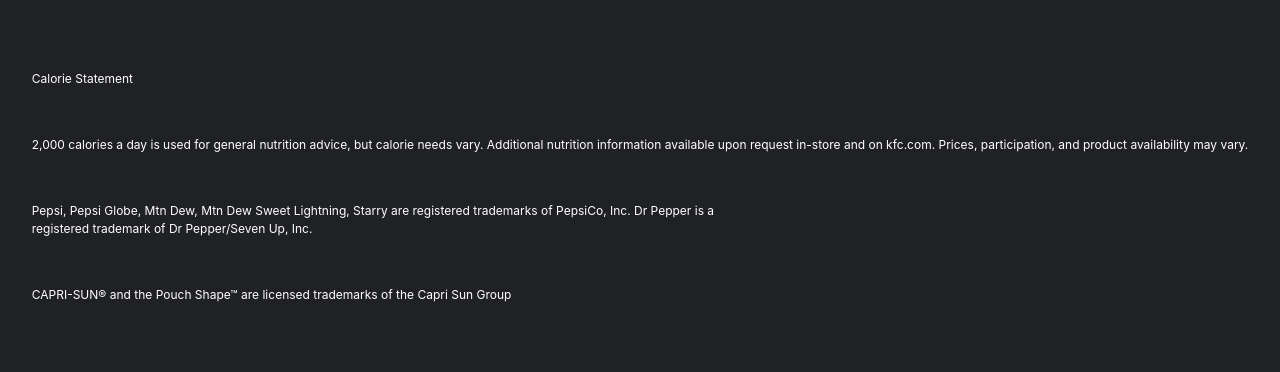
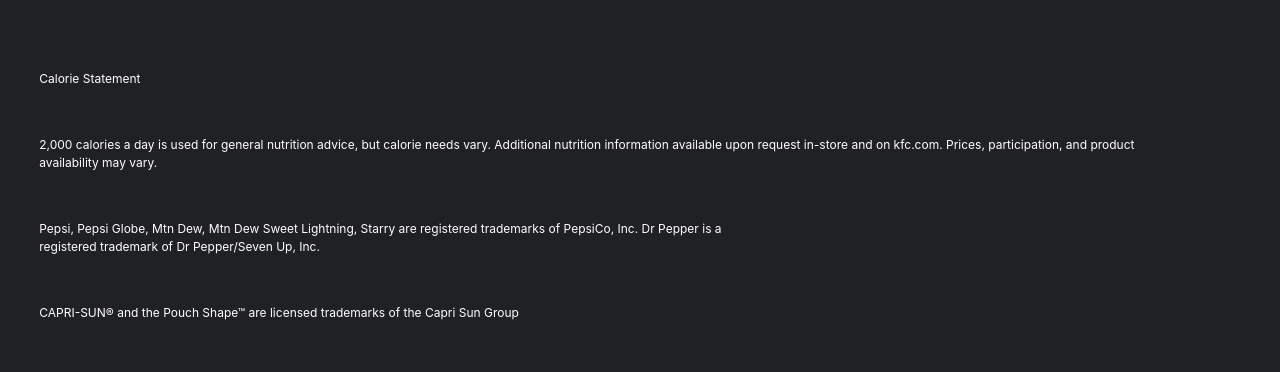
Before and after one commit to Swarnava-paul/kfc.com-react, a React (Vite) app: page / in a window 1280 px wide. Shown: the part 3611-3983 px from the top of the page. Built offline with nearby package versions, Linux system fonts and the light colour scheme.

Commit message:
first section of footer is updated

```diff
--- a/src/components/footer.jsx
+++ b/src/components/footer.jsx
@@ -30,14 +30,18 @@ export function Footer(){
 
 const Firstsectiontext = ()=>{
 
+    const margin_left={
+        ml:'15px'
+    }
+
     return (
         <>
         <Grid display={['none','none','none','grid']}  h='auto' color='white' fontSize={{base:"7px",sm:'8px',md:'9px',lg:"12px"}} fontWeight='400' rowGap={12} mt={{base:"90px",sm:"50px",md:"80px"}} justifyContent='center'>
-           <Box><Text>Calorie Statement</Text></Box>
-           <Box w={{base:"90%",sm:'90%',md:"90%",lg:"100%"}}><Text>2,000 calories a day is used for general nutrition advice, but calorie needs vary. Additional nutrition information available upon request in-store and on kfc.com. Prices, participation, and product availability may vary.</Text></Box>
-           <Box w={{base:"90%",sm:'90%',md:"80%",lg:"60%"}}><Text>Pepsi, Pepsi Globe, Mtn Dew, Mtn Dew Sweet Lightning, Starry are registered trademarks of PepsiCo, Inc.
+           <Box sx={margin_left}><Text>Calorie Statement</Text></Box>
+           <Box sx={margin_left} w={{base:"90%",sm:'90%',md:"90%",lg:"90%"}}><Text>2,000 calories a day is used for general nutrition advice, but calorie needs vary. Additional nutrition information available upon request in-store and on kfc.com. Prices, participation, and product availability may vary.</Text></Box>
+           <Box sx={margin_left} w={{base:"90%",sm:'90%',md:"80%",lg:"60%"}}><Text>Pepsi, Pepsi Globe, Mtn Dew, Mtn Dew Sweet Lightning, Starry are registered trademarks of PepsiCo, Inc.
 Dr Pepper is a registered trademark of Dr Pepper/Seven Up, Inc.</Text></Box>
-           <Box><Text>CAPRI-SUN® and the Pouch Shape™ are licensed trademarks of the Capri Sun Group</Text></Box>
+           <Box sx={margin_left}><Text>CAPRI-SUN® and the Pouch Shape™ are licensed trademarks of the Capri Sun Group</Text></Box>
         </Grid>
         </>
     )
```
